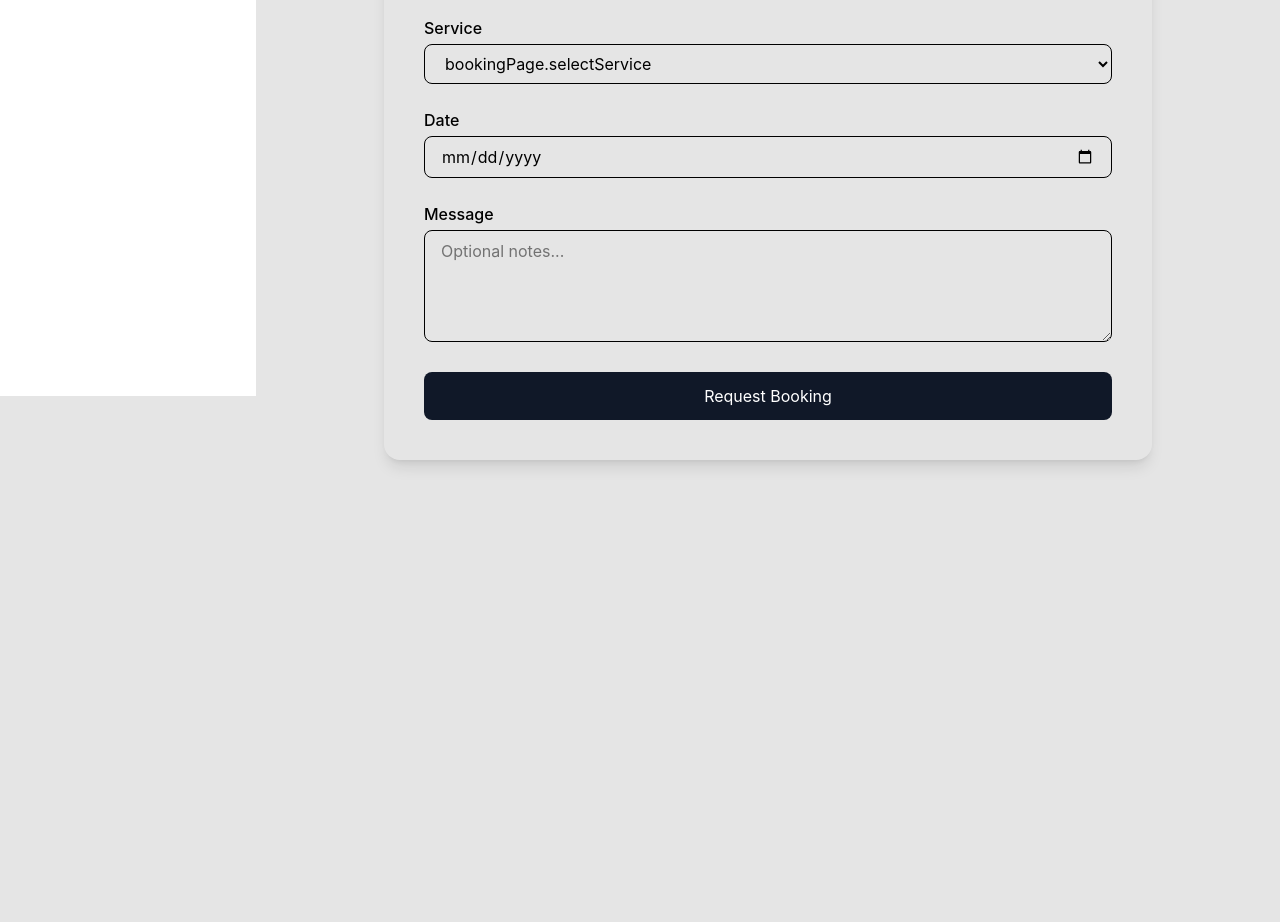
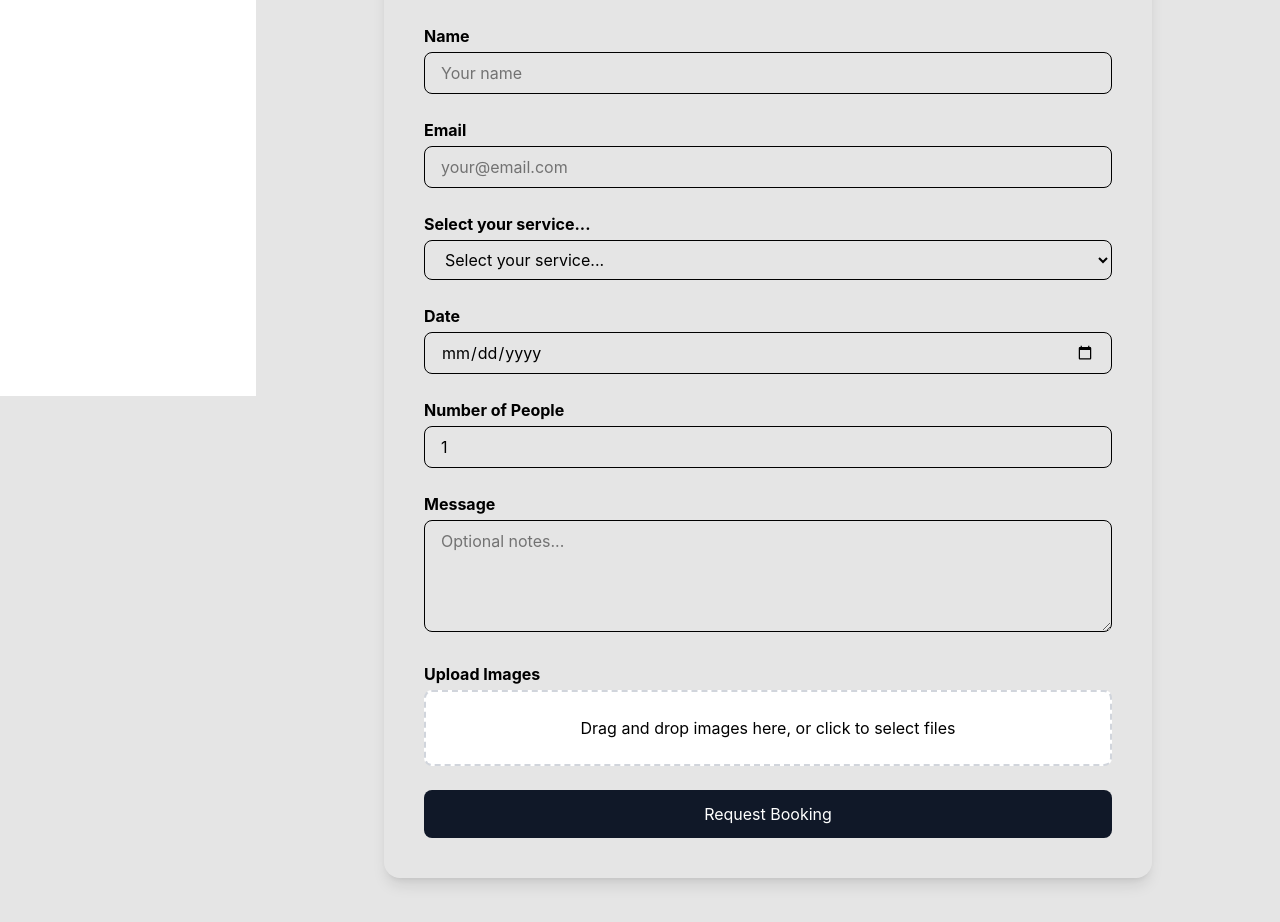
Before and after one commit to amond049/mehendhibyb, a Next.js app: page /bookings in a window 1280 px wide. Shown: the part 404-1326 px from the top of the page. Before the commit the page ends 976 px from the top, so only its background shows below. Built offline with nearby package versions, Linux system fonts and the light colour scheme.

Commit message:
Revamped the bookings page slightly, added some more descriptions and added a number of people form element as well as an image upload section for people to upload any reference images

```diff
--- a/app/api/sendBooking/route.ts
+++ b/app/api/sendBooking/route.ts
@@ -2,7 +2,25 @@ import nodemailer from "nodemailer";
 
 export async function POST(req: Request) {
   try {
-    const { name, email, service, date, message } = await req.json();
+    const formData = await req.formData(); // parse FormData automatically
+    const name = formData.get("name")?.toString() || "";
+    const email = formData.get("email")?.toString() || "";
+    const service = formData.get("service")?.toString() || "";
+    const date = formData.get("date")?.toString() || "";
+    const message = formData.get("message")?.toString() || "";
+    const people = formData.get("people")?.toString() || "";
+
+    // Collect files
+    const attachments: { filename: string; content: Buffer }[] = [];
+    const files = formData.getAll("files") as File[];
+
+    for (const file of files) {
+      const arrayBuffer = await file.arrayBuffer();
+      attachments.push({
+        filename: file.name,
+        content: Buffer.from(arrayBuffer),
+      });
+    }
 
     const transporter = nodemailer.createTransport({
       host: "smtp.gmail.com",
@@ -16,23 +34,24 @@ export async function POST(req: Request) {
 
     await transporter.sendMail({
       from: process.env.EMAIL_USER,
-      to: process.env.EMAIL_USER, // where booking requests go
+      to: process.env.EMAIL_USER,
       subject: "New Booking Request",
       text: `
 Name: ${name}
 Email: ${email}
 Service: ${service}
 Date: ${date}
+Number of people: ${people}
 
 Message:
 ${message}
       `,
+      attachments,
     });
 
     return new Response(JSON.stringify({ success: true }), { status: 200 });
   } catch (error) {
     console.error("Email error:", error);
-
     return new Response(
       JSON.stringify({ success: false, error: "Failed to send email" }),
       { status: 500 }
--- a/app/bookings/page.tsx
+++ b/app/bookings/page.tsx
@@ -1,7 +1,8 @@
-"use client"
+"use client";
 
 import { useTranslation } from "react-i18next";
-import { useState } from "react";
+import { useState, useCallback, useEffect, useMemo } from "react";
+import { useDropzone } from "react-dropzone";
 
 export default function BookingPage() {
   const { t } = useTranslation();
@@ -12,59 +13,132 @@ export default function BookingPage() {
     service: "",
     date: "",
     message: "",
+    people: 1,
   });
 
-  const handleChange = (e: any) => {
-    setForm({
-      ...form,
-      [e.target.name]: e.target.value,
-    });
+  const [files, setFiles] = useState<File[]>([]);
+  const [isUploading, setIsUploading] = useState(false);
+  const [isSending, setIsSending] = useState(false);
+  const [notification, setNotification] = useState<{
+    type: "success" | "error";
+    message: string;
+  } | null>(null);
+
+  const handleChange = (
+    e: React.ChangeEvent<HTMLInputElement | HTMLSelectElement | HTMLTextAreaElement>
+  ) => {
+    const { name, value } = e.target;
+    setForm((prev) => ({
+      ...prev,
+      [name]: name === "people" ? Number(value) : value,
+    }));
   };
+
+  const onDrop = useCallback(async (acceptedFiles: File[]) => {
+    const heic2any = (await import("heic2any")).default;
+    setIsUploading(true);
+    const newFiles: File[] = [];
+
+    for (const file of acceptedFiles) {
+      let finalFile = file;
+      if (file.type === "image/heic" || file.name.toLowerCase().endsWith(".heic")) {
+        try {
+          const blob = await heic2any({ blob: file, toType: "image/jpeg" });
+          finalFile = new File(
+            [blob as Blob],
+            file.name.replace(/\.heic$/i, ".jpg"),
+            { type: "image/jpeg" }
+          );
+        } catch (err) {
+          console.error("HEIC conversion failed:", err);
+          continue;
+        }
+      }
+      newFiles.push(finalFile);
+    }
+
+    setFiles((prev) => [...prev, ...newFiles]);
+    setIsUploading(false);
+  }, []);
+
+  const { getRootProps, getInputProps, isDragActive } = useDropzone({
+    onDrop,
+    accept: {
+      "image/jpeg": [],
+      "image/png": [],
+      "image/gif": [],
+      "image/webp": [],
+      "image/heic": [],
+    },
+    multiple: true,
+  });
+
+  const removeImage = (index: number) => {
+    setFiles((prev) => prev.filter((_, i) => i !== index));
+  };
+
+  const previews = useMemo(() => files.map((file) => URL.createObjectURL(file)), [files]);
+
+  useEffect(() => {
+    return () => previews.forEach((url) => URL.revokeObjectURL(url));
+  }, [previews]);
+
+  useEffect(() => {
+    if (notification) {
+      const timer = setTimeout(() => setNotification(null), 4000); // hide after 4s
+      return () => clearTimeout(timer);
+    }
+  }, [notification]);
 
   const handleSubmit = async (e: React.FormEvent<HTMLFormElement>) => {
     e.preventDefault();
 
-    const formData = new FormData(e.currentTarget);
+    setIsSending(true);
+    const formData = new FormData();
+    formData.append("name", form.name);
+    formData.append("email", form.email);
+    formData.append("service", form.service);
+    formData.append("date", form.date);
+    formData.append("message", form.message);
+    formData.append("people", form.people.toString());
 
-    const data = {
-      name: formData.get("name"),
-      email: formData.get("email"),
-      service: formData.get("service"),
-      date: formData.get("date"),
-      message: formData.get("message"),
-    };
+    files.forEach((file) => formData.append("files", file));
 
-    const res = await fetch("/api/sendBooking", {
-      method: "POST",
-      headers: {
-        "Content-Type": "application/json",
-      },
-      body: JSON.stringify(data),
-    });
-
-    if (res.ok) {
-      alert("Booking request sent!");
-    } else {
-      alert("Failed to send booking request.");
+    try {
+      const res = await fetch("/api/sendBooking", { method: "POST", body: formData });
+      if (res.ok) {
+        setForm({ name: "", email: "", service: "", date: "", message: "", people: 1 });
+        setFiles([]);
+        setNotification({ type: "success", message: t("bookingPage.bookingSuccess") });
+      } else {
+        setNotification({ type: "error", message: t("bookingPage.bookingError") });
+      }
+    } catch (err) {
+      console.error(err);
+      setNotification({ type: "error", message: t("bookingPage.bookingError") });
+    } finally {
+      setIsSending(false);
     }
   };
 
   return (
-    <main className="min-h-screen bg-[var(--booking-page-background)] flex justify-center px-6 py-20">
-      <div className="max-w-3xl w-full bg-[var(--booking-page-form-background)] rounded-2xl shadow-lg p-10">
-
-        <h1 className="text-4xl italic text-center mb-10">
-          {t("bookingPage.bookAnAppointment")}
-        </h1>
+    <main className="min-h-screen bg-[var(--booking-page-background)] flex justify-center px-6 py-20 relative">
+      <div className="max-w-3xl w-full bg-[var(--booking-page-form-background)] rounded-2xl shadow-lg p-10 relative">
+        <h1 className="font-bold text-4xl italic text-center mb-10">{t("bookingPage.bookAnAppointment")}</h1>
 
         <form onSubmit={handleSubmit} className="space-y-6">
+          <div>
+            <p className="black mb-1">
+              {t("bookingPage.description")}
+            </p>
+            <p className="black mb-2 font-bold">
+              {t("bookingPage.instagramNotice")}
+            </p>
+          </div>
 
           {/* Name */}
           <div>
-            <label className="block mb-1 font-medium">
-              {t("bookingPage.name")}
-            </label>
-
+            <label className="block mb-1 font-bold">{t("bookingPage.name")}</label>
             <input
               name="name"
               type="text"
@@ -77,10 +151,7 @@ export default function BookingPage() {
 
           {/* Email */}
           <div>
-            <label className="block mb-1 font-medium">
-              {t("bookingPage.email")}
-            </label>
-
+            <label className="block mb-1 font-bold">{t("bookingPage.email")}</label>
             <input
               name="email"
               type="email"
@@ -93,37 +164,23 @@ export default function BookingPage() {
 
           {/* Service */}
           <div>
-            <label className="block mb-1 font-medium">
-              {t("bookingPage.service")}
-            </label>
-
+            <label className="block mb-1 font-bold">{t("bookingPage.service")}</label>
             <select
               name="service"
               value={form.service}
               onChange={handleChange}
               className="w-full border rounded-lg px-4 py-2"
             >
-              <option value="">
-                {t("bookingPage.selectService")}
-              </option>
-              <option value="service1">
-                {t("bookingPage.service1")}
-              </option>
-              <option value="service2">
-                {t("bookingPage.service2")}
-              </option>
-              <option value="service3">
-                {t("bookingPage.service3")}
-              </option>
+              <option value="">{t("bookingPage.service")}</option>
+              <option value="service1">{t("bookingPage.service1")}</option>
+              <option value="service2">{t("bookingPage.service2")}</option>
+              <option value="service3">{t("bookingPage.service3")}</option>
             </select>
           </div>
 
           {/* Date */}
           <div>
-            <label className="block mb-1 font-medium">
-              {t("bookingPage.date")}
-            </label>
-
+            <label className="block mb-1 font-bold">{t("bookingPage.date")}</label>
             <input
               name="date"
               type="date"
@@ -133,12 +190,22 @@ export default function BookingPage() {
             />
           </div>
 
+          {/* Number of People */}
+          <div>
+            <label className="block mb-1 font-bold">{t("bookingPage.numberOfPeople")}</label>
+            <input
+              name="people"
+              type="number"
+              min={1}
+              value={form.people}
+              onChange={handleChange}
+              className="w-full border rounded-lg px-4 py-2"
+            />
+          </div>
+
           {/* Message */}
           <div>
-            <label className="block mb-1 font-medium">
-              {t("bookingPage.message")}
-            </label>
-
+            <label className="block mb-1 font-bold">{t("bookingPage.message")}</label>
             <textarea
               name="message"
               value={form.message}
@@ -148,15 +215,84 @@ export default function BookingPage() {
             />
           </div>
 
+          {/* Multi-image Dropzone */}
+          <div>
+            <label className="block mb-1 font-bold">{t("bookingPage.uploadImages")}</label>
+            <div
+              {...getRootProps()}
+              className={`border-dashed border-2 rounded-lg p-6 text-center cursor-pointer transition
+                ${isDragActive ? "border-blue-500 bg-blue-50" : "border-gray-300 bg-white"}`}
+            >
+              <input {...getInputProps()} />
+              {isDragActive ? (
+                <p>{t("bookingPage.dragImagesActive")}</p>
+              ) : (
+                <p>{t("bookingPage.dragImagesInactive")}</p>
+              )}
+            </div>
+
+            {/* Previews with remove button */}
+            {files.length > 0 && (
+              <div className="mt-4 flex flex-wrap gap-4">
+                {files.map((file, index) => (
+                  <div key={file.name + index} className="relative w-20 h-20">
+                    <img
+                      src={previews[index]}
+                      alt={`preview-${index}`}
+                      className="w-20 h-20 object-cover rounded-lg border"
+                    />
+                    <button
+                      type="button"
+                      onClick={() => removeImage(index)}
+                      className="absolute top-0 right-0 bg-red-500 text-white rounded-full w-5 h-5 flex items-center justify-center text-xs hover:bg-red-600"
+                    >
+                      ×
+                    </button>
+                  </div>
+                ))}
+              </div>
+            )}
+          </div>
+
           {/* Submit */}
           <button
             type="submit"
-            className="w-full bg-gray-900 text-white py-3 rounded-lg hover:bg-black transition"
+            disabled={isSending}
+            className={`w-full py-3 rounded-lg transition ${isSending ? "bg-gray-500 cursor-not-allowed" : "bg-gray-900 text-white hover:bg-black"}`}
           >
             {t("bookingPage.requestBooking")}
           </button>
+        </form>
 
-        </form>
+        {/* Small non-intrusive uploading modal */}
+        {isUploading && (
+          <div className="fixed inset-0 flex items-center justify-center z-50 pointer-events-none">
+            <div className="bg-white p-6 rounded-lg shadow-lg border pointer-events-auto">
+              <p className="text-lg font-medium">{t("bookingPage.processingImages")}</p>
+            </div>
+            <div className="fixed inset-0 bg-black opacity-20"></div>
+          </div>
+        )}
+
+        {/* Sending email modal */}
+        {isSending && (
+          <div className="fixed inset-0 flex items-center justify-center z-50 pointer-events-none">
+            <div className="bg-white p-6 rounded-lg shadow-lg border pointer-events-auto">
+              <p className="text-lg font-medium">{t("bookingPage.sendingEmail")}</p>
+            </div>
+            <div className="fixed inset-0 bg-black opacity-20"></div>
+          </div>
+        )}
+
+        {/* Notification */}
+        {notification && (
+          <div
+            className={`fixed top-4 right-4 z-50 px-4 py-3 rounded shadow-lg text-white transition
+              ${notification.type === "success" ? "bg-green-500" : "bg-red-500"}`}
+          >
+            {notification.message}
+          </div>
+        )}
       </div>
     </main>
   );
--- a/app/globals.css
+++ b/app/globals.css
@@ -96,6 +96,7 @@ html, body {
   --contact-us-section-divider-border: #9ca3af;
   --contact-us-section-text-color: #6b7280;
   --social-media-background: #fff;
+  --social-media-background-disabled: #EBEBE4;
   --social-media-icon-color: #000;
 
   --our-services-section-divider-border: #9ca3af;
--- a/package.json
+++ b/package.json
@@ -9,12 +9,15 @@
     "lint": "eslint"
   },
   "dependencies": {
+    "formidable": "^3.5.4",
+    "heic2any": "^0.0.4",
     "i18next": "^25.8.18",
     "lucide-react": "^0.577.0",
     "next": "16.1.6",
     "nodemailer": "^8.0.2",
     "react": "19.2.3",
     "react-dom": "19.2.3",
+    "react-dropzone": "^15.0.0",
     "react-i18next": "^16.5.8",
     "react-icons": "^5.6.0"
   },
--- a/public/colors.tsx
+++ /dev/null
@@ -1 +0,0 @@
-// This file will contain all of the colours that we will be using in the website
--- a/public/locales/en/common.json
+++ b/public/locales/en/common.json
@@ -1,18 +1,28 @@
 {
     "bookingPage": {
         "bookAnAppointment": "Book an Appointment",
+        "description": "In order to ensure we provide you with the best quality service, we will need you to provide some information to make the process simpler. If you have a deisgn in mind, please upload images in the file dropbox at the bottom of the form. If you are booking for multiple people, please specify this in the dropdown menu in the \"Number of People\" section. If you have any other information, please make sure to include that in the \"Messages\" section! Thank you!",
+        "instagramNotice": "If it's more convenient, you can also reach out via Instagram for booking information",
         "name": "Name",
         "namePlaceholder": "Your name",
         "email": "Email",
         "emailPlaceholder": "your@email.com",
-        "service": "Service",
+        "service": "Select your service...",
         "service1": "Service 1",
         "service2": "Service 2",
         "service3": "Service 3",
         "date": "Date",
+        "numberOfPeople": "Number of People",
         "message": "Message",
+        "uploadImages": "Upload Images",
+        "dragImagesActive": "Drop the images here...",
+        "dragImagesInactive": "Drag and drop images here, or click to select files",
         "messagePlaceholder": "Optional notes...",
-        "requestBooking": "Request Booking"
+        "requestBooking": "Request Booking",
+        "processingImages": "Processing images...",
+        "sendingEmail": "Sending email...",
+        "bookingSuccess": "Your booking request has been sent successfully!",
+        "bookingError": "There was an error sending your booking request. Please try again later"
     },
     "cartPage": {
         "yourCart": "Your Cart",
@@ -47,7 +57,7 @@
             "contactUs": "Contact Us",
             "meta": "Meta",
             "instagram": "Instagram",
-            "tiktok": "TikTok",
+            "tiktok": "Coming Soon",
             "youtube": "YouTube",
             "x": "X"
         },
```
Also changed, not shown: components/contactUsSection.tsx (+4 -21 lines), 1 other file (tests, documents, lock files or other folders).
